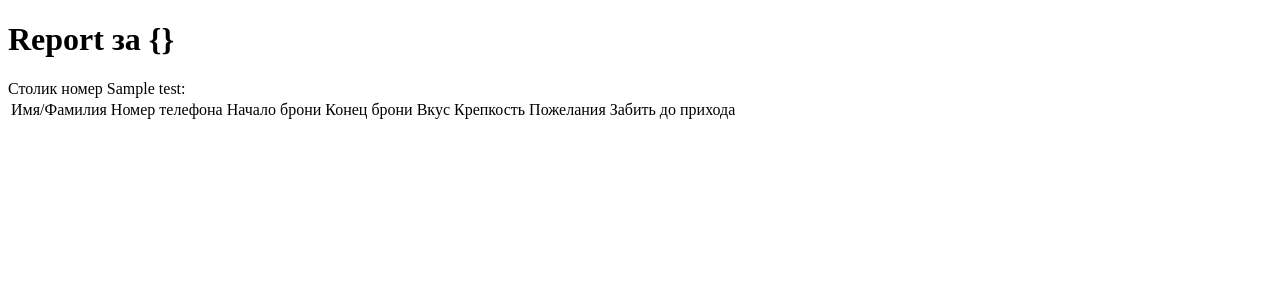
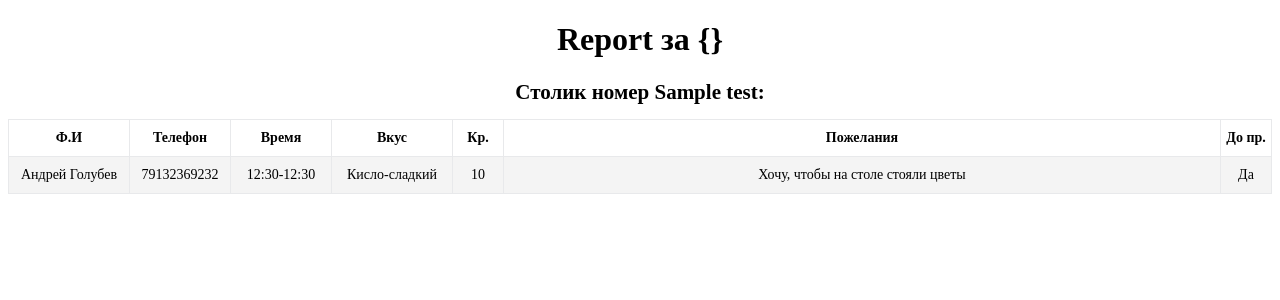
Before and after one commit to s1veme/on-foil, a Django app: template templates/reservation/pdf.html in a window 1280 px wide. Shown: the top 300 px of the page. Run offline with Django 3.2, Linux system fonts and the light colour scheme; the template is opened without the code that fills it: most values are stand-ins (such as "Sample title", 1, 10 or a date in 2020); parts of the project's set-up code (start-up, migrations or seed data) failed here and were passed over; some web fonts are replaced.

Commit message:
review(templates): review pdf.html, change style.

```diff
--- a/templates/reservation/pdf.html
+++ b/templates/reservation/pdf.html
@@ -12,24 +12,44 @@
 		}
 		body {
 			font-family: Montserrat;
+			font-size: 16px;
+		}
+		table {width: 100%; border-collapse: collapse; text-align: center; font-size: 14px;}
+		table thead tr {font-weight: bold; font-weight: 600;}
+		table thead tr td {border: 1px solid #e8e9eb; font-weight: 600; padding: 10px 0;}
+		table tbody tr td {border: 1px solid #e8e9eb; background: #f4f4f4; padding: 10px 0;}
+		h1 {
+			text-align: center;
 		}
 	</style>
 </head>
 <body>
 	<h1>Report за {}</h1>
 	<div>
-		Столик номер {{ test }}:
+		<h1 style="font-size: 21px">Столик номер {{ test }}:</h1>
 		<table>
-			<tr>
-				<td>Имя/Фамилия</td>
-				<td>Номер телефона</td>
-				<td>Начало брони</td>
-				<td>Конец брони</td>
-				<td>Вкус</td>
-				<td>Крепкость</td>
-				<td>Пожелания</td>
-				<td>Забить до прихода</td>
-			</tr>
+			<thead>
+				<tr>
+					<td width="120px">Ф.И</td>
+					<td style="font-weight: bold;" width="100px">Телефон</td>
+					<td width="100px">Время</td>
+					<td width="120px">Вкус</td>
+					<td width="50px">Кр.</td>
+					<td>Пожелания</td>
+					<td width="50px">До пр.</td>
+				</tr>
+			</thead>
+			<tbody>
+				<tr>
+					<td>Андрей Голубев</td>
+					<td>79132369232</td>
+					<td>12:30-12:30</td>
+					<td>Кисло-сладкий</td>
+					<td>10</td>
+					<td>Хочу, чтобы на столе стояли цветы</td>
+					<td>Да</td>
+				</tr>
+			</tbody>
 		</table>
 	</div>
 </body>
```
Also changed, not shown: reservation/tempaltes/pdf.html (deleted, +0 -28 lines).
